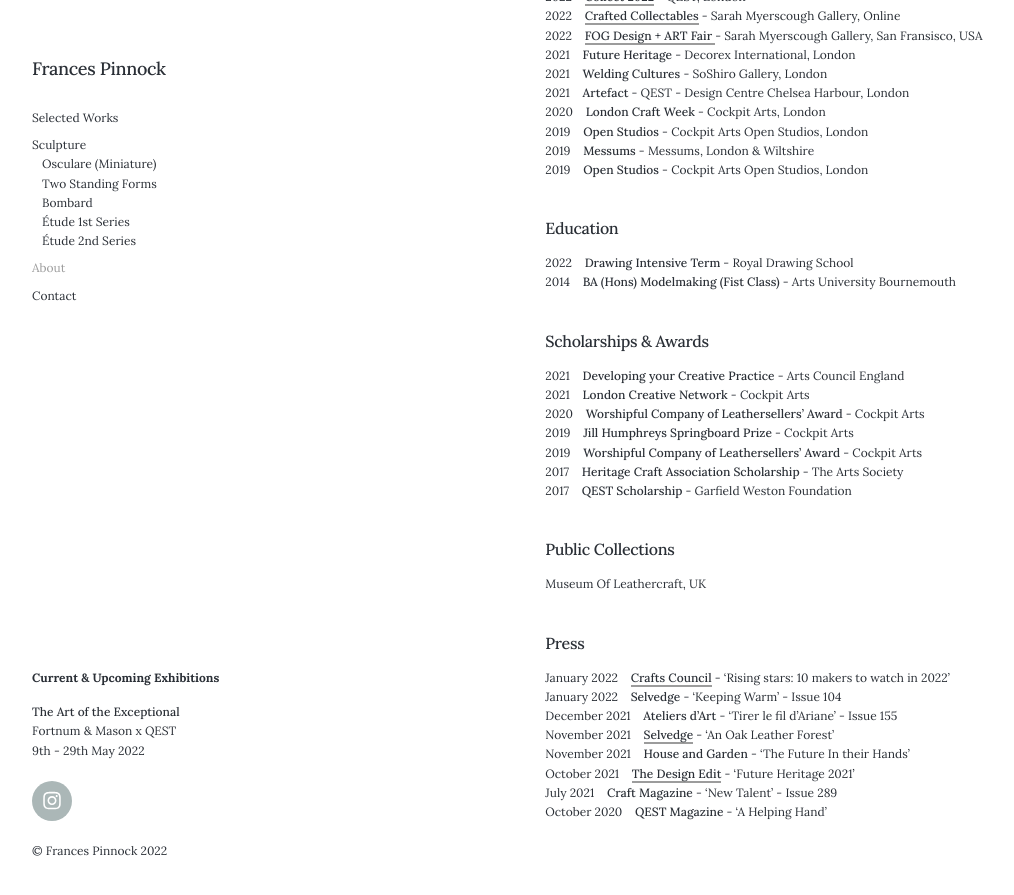
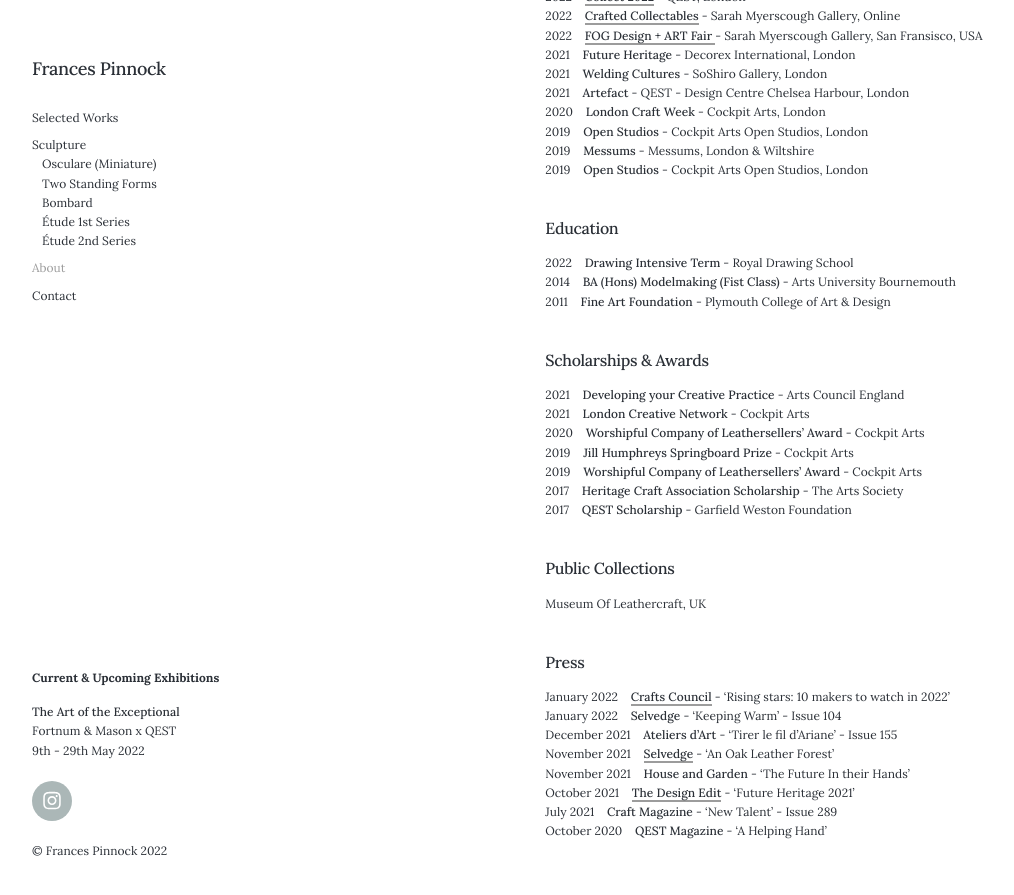
Before and after one commit to francespinnock/francespinnock.github.io, a Jekyll site: the page built from _pages/about.md, in a window 1280 px wide and 900 px high, scrolled down 683 px. Shown: the top 895 px of the window, without its empty margins (28-1042 px from the left). Built offline with Jekyll 4.4.1, drawn with Linux system fonts in a browser that asks for light colours; nearby versions of some CDN libraries.

Commit message:
Update about.md

```diff
--- a/_pages/about.md
+++ b/_pages/about.md
@@ -42,6 +42,7 @@ Curated by Brain Kennedy
 ## Education
 2022&nbsp;&nbsp;&nbsp; **Drawing Intensive Term** - Royal Drawing School
 2014&nbsp;&nbsp;&nbsp; **BA (Hons) Modelmaking (Fist Class)** - Arts University Bournemouth
+2011&nbsp;&nbsp;&nbsp; **Fine Art Foundation** - Plymouth College of Art & Design
 
 
 ## Scholarships & Awards
```
